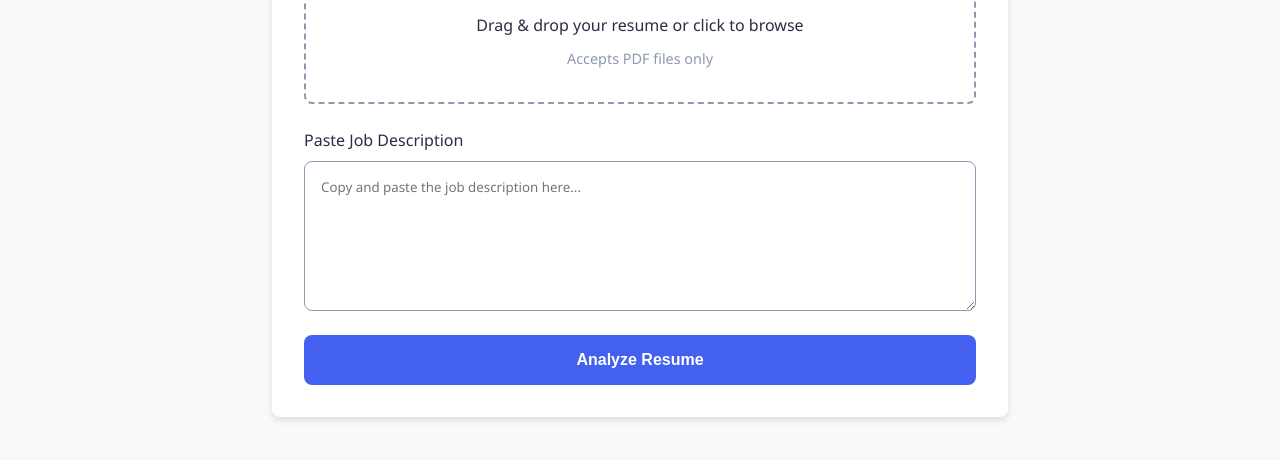
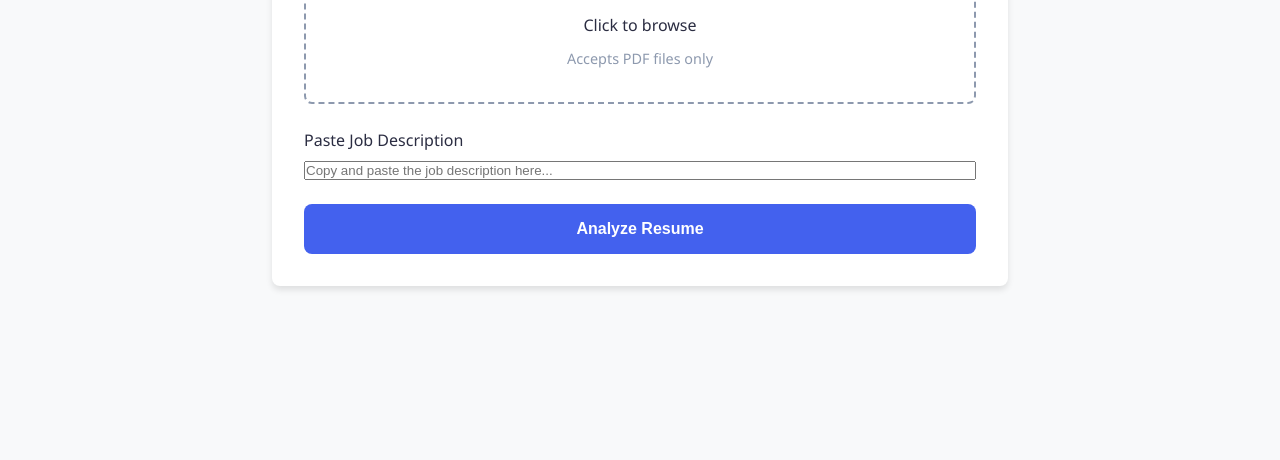
Before and after one commit to DilyanaKom/resume-agent-ollama, a website: page public/index.html in a window 1280 px wide. Shown: the part 446-906 px from the top of the page. After the commit the page ends 800 px from the top, so only its background shows below. Drawn offline with Linux system fonts and the light colour scheme.

Commit message:
Update index.html

```diff
--- a/public/index.html
+++ b/public/index.html
@@ -15,12 +15,12 @@
   </header>
 
   <div class="container">
-    <form id="resumeForm" enctype="multipart/form-data" class="card" method="POST">
+    <form id="resumeForm" enctype="multipart/form-data" class="card" method="POST" action="analyze">
       <div class="form-group">
         <label for="resumeFile">Upload Your Resume</label>
         <div class="file-input-container" id="fileDropArea">
           <div class="file-icon">📄</div>
-          <div class="file-label">Drag & drop your resume or click to browse</div>
+          <div class="file-label">Click to browse</div>
           <div class="file-hint">Accepts PDF files only</div>
           <div class="file-name" id="fileName"></div>
           <input type="file" id="resumeFile" name="resume" accept=".pdf" required>
@@ -29,7 +29,7 @@
 
       <div class="form-group">
         <label for="jobDescription">Paste Job Description</label>
-        <textarea id="jobDescription" name="job" placeholder="Copy and paste the job description here..." required></textarea>
+        <input type="text" id="jobDescription" name="job" placeholder="Copy and paste the job description here..." required>
       </div>
 
       <button type="submit">Analyze Resume</button>
@@ -43,6 +43,6 @@
     </form>
   </div>
 
-  <script src="index.js"></script>
+  <!-- <script src="index.js"></script> -->
 </body>
 </html>
```
